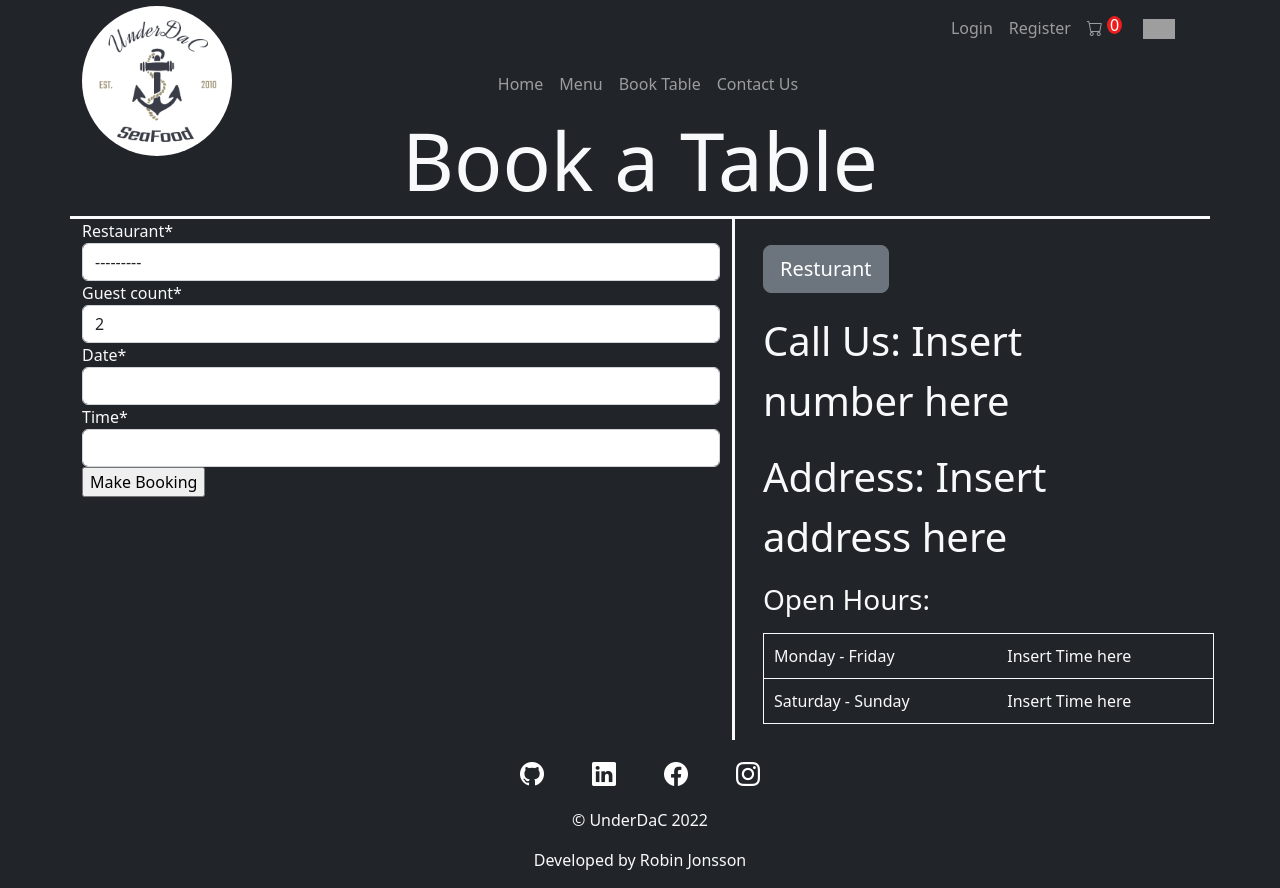
After one commit to RobinGJonsson/UnderDaC, a Django app: page /table_booking/ in a window 1280 px wide. The commit adds this page. Run offline with Django 3.2, Linux system fonts and the light colour scheme; data that the repository does not hold is empty; some libraries are stand-ins or nearby versions; grey boxes are pictures that could not be loaded.

Commit message:
Add abilityy to update booking

```diff
--- a/restaurant/urls.py
+++ b/restaurant/urls.py
@@ -5,10 +5,12 @@ from django.urls import path
 urlpatterns = [
     path('', views.home, name='home'),
     path('menu/', views.menu, name='menu'),
-    path('booking/', views.booking, name='booking'),
+    path('table_booking/', views.table_booking, name='table_booking'),
     path('contact/', views.contact, name='contact'),
     path('cart/', views.cart, name='cart'),
     path('checkout/', views.checkout, name='checkout'),
     path('update_cart/', views.update_cart, name='update_cart'),
     path('process_order/', views.process_order, name='process_order'),
+    path('update_booking/<str:pk>/', views.update_booking, name='update_booking'),
+    path('delete_booking<str:pk>//', views.delete_booking, name='delete_booking'),
 ]
--- a/restaurant/views.py
+++ b/restaurant/views.py
@@ -5,7 +5,6 @@ from .utils import cart_data, check_user_auth
 from .forms import BookingForm, ContactForm
 from .models import Restaurant, Order, OrderItem, MenuItem, DeliveryInfo, Booking
 from django.contrib import messages
-from time import sleep
 
 
 def home(request):
@@ -13,14 +12,15 @@ def home(request):
     cart_info = cart_data(request)
     cart_count = cart_info['cart_count']
 
+    context = {'restaurants': restaurants,
+               'cart_count': cart_count}
+
     customer = check_user_auth(request)
-    customer_booking = Booking.objects.filter(customer=customer).order_by('date')
-    context = {'restaurants': restaurants,
-               'cart_count': cart_count,
-               'customer_booking': customer_booking}
+    customer_bookings = Booking.objects.filter(
+        customer=customer).order_by('date')
 
-    if customer_booking:
-        context['customer_booking'] = customer_booking[0]
+    if customer_bookings:
+        context['customer_bookings'] = customer_bookings
 
     return render(request, 'home.html', context)
 
@@ -36,10 +36,16 @@ def menu(request):
                'categories': categories,
                'cart_count': cart_count}
 
+    customer = check_user_auth(request)
+    customer_bookings = Booking.objects.filter(
+        customer=customer).order_by('date')
+
+    if customer_bookings:
+        context['customer_bookings'] = customer_bookings
     return render(request, 'menu.html', context)
 
 
-def booking(request):
+def table_booking(request):
     cart_info = cart_data(request)
     cart_count = cart_info['cart_count']
     customer = check_user_auth(request)
@@ -58,7 +64,14 @@ def booking(request):
     context = {'form': form,
                'cart_count': cart_count}
 
-    return render(request, 'booking.html', context)
+    customer = check_user_auth(request)
+    customer_bookings = Booking.objects.filter(
+        customer=customer).order_by('date')
+
+    if customer_bookings:
+        context['customer_bookings'] = customer_bookings
+
+    return render(request, 'table_booking.html', context)
 
 
 def contact(request):
@@ -79,6 +92,13 @@ def contact(request):
 
     context = {'cart_count': cart_count,
                'form': form}
+
+    customer = check_user_auth(request)
+    customer_bookings = Booking.objects.filter(
+        customer=customer).order_by('date')
+
+    if customer_bookings:
+        context['customer_bookings'] = customer_bookings
 
     return render(request, 'contact.html', context)
 
@@ -109,7 +129,35 @@ def cart(request):
     context = {'items': items,
                'order': order,
                'cart_count': cart_count}
+
+    customer = check_user_auth(request)
+    customer_bookings = Booking.objects.filter(
+        customer=customer).order_by('date')
+
+    if customer_bookings:
+        context['customer_bookings'] = customer_bookings
     return render(request, 'cart.html', context)
+
+
+def update_booking(request, pk):
+    booking = Booking.objects.get(id=pk)
+    form = BookingForm(instance=booking)
+
+    if request.method == 'POST':
+        form = BookingForm(request.POST, instance=booking)
+        if form.is_valid():
+            form.save()
+            messages.add_message(request, messages.INFO,
+                                 'Your Booking Has Been Updated')
+            return redirect('/table_booking/')
+
+    context = {'form': form}
+    return render(request, 'table_booking.html', context)
+
+
+def delete_booking(request, pk):
+    context = {'form': form}
+    return render(request, 'table_booking.html', context)
 
 
 def update_cart(request):
--- a/static/css/style.css
+++ b/static/css/style.css
@@ -71,6 +71,13 @@ a {
     text-align: center;
 }
 
+
+/*-------------- Booking page */
+
+.customer-booking img {
+    max-width: 200px;
+    float: right;
+}
 
 /*-------------- Cart page */
 
--- a/templates/base.html
+++ b/templates/base.html
@@ -38,11 +38,11 @@
         <div class="collapse navbar-collapse navmenu justify-content-end">
           <ul class="navbar-nav">
 
-            <!--Display only if the user has a booking -->
+            <!--Display the earliest booking of the user if the user has a booking -->
             {% if customer_booking %}
             <div class="nav-item">
-              <a href="#" class="nav-link">Hello {{ user }} don't forget your booking on {{ customer_booking.date }},
-                {{customer_booking.time}}</a>
+              <a href="#" class="nav-link">Hello {{ user }} don't forget your booking on {{ customer_booking.0.date }},
+                {{customer_booking.0.time}}</a>
             </div>
             {% endif %}
 
@@ -99,7 +99,7 @@
               <a href="{% url 'menu' %}" class="nav-link">Menu</a>
             </li>
             <li class="nav-item">
-              <a href="{% url 'booking' %}" class="nav-link">Book Table</a>
+              <a href="{% url 'table_booking' %}" class="nav-link">Book Table</a>
             </li>
             <li class="nav-item">
               <a href="{% url 'contact' %}" class="nav-link">Contact Us</a>
--- a/templates/home.html
+++ b/templates/home.html
@@ -6,7 +6,7 @@
 
 <!--Displays navigation to table booking and menu-->
 <section class="mx-5 position-relative banner banner-1">
-    <a href="{% url 'booking' %}" class="text-decoration-none">
+    <a href="{% url 'table_booking' %}" class="text-decoration-none">
         <div class="booking-header m-sm-5 position-absolute top-0 start-0">
             <h2 class="display-1">Book a table</h2>
         </div>
--- /dev/null
+++ b/templates/table_booking.html
@@ -0,0 +1,80 @@
+{% extends 'base.html' %}
+{% load static %}
+{% load crispy_forms_tags %}
+{% block title %}Table Booking{% endblock %}
+
+{% block content %}
+
+<div class="container">
+    <div class="row">
+        <div class="col-12">
+            <h1 class="display-1 text-center text-light">Book a Table</h1>
+        </div>
+    </div>
+
+    {% if customer_bookings %}
+    <div class="row">
+        <div class="col-md-8">
+            <div class="container">
+                <h2>Your Bookings</h2>
+                {% for booking in customer_bookings %}
+                <div class="card bg-dark text-light">
+                    <div class="card-body customer-booking">
+                        <h5 class="card-title">Restaurant {{ booking.restaurant }}</h5>
+                        <img class="img-fluid card-img" src={{booking.restaurant.image.url}} alt="Image of restaurant">
+                        <!-- Description -->
+                        <p class="card-text text-start lh-lg">
+                            <strong>Date:</strong> {{ booking.date }}
+                            <br>
+                            <strong>Time:</strong> {{ booking.time }}
+                            <br>
+                            <strong>Number of Guests: </strong>{{ booking.guest_count }}
+                            <br>
+                        </p>
+                    </div>
+                    <div class="card-footer">
+                        <a href="{% url 'update_booking' booking.id %}" class="btn btn-info">Update Booking</a>
+                        <a href="{% url 'delete_booking' booking.id %}" class="btn btn-danger float-end">Delete Booking</a>
+                    </div>
+                </div>
+                <br>
+                {% endfor %}
+            </div>
+        </div>
+        {% endif %}
+        <div class="row border-top border-3 border-light">
+            <div class="col-lg-7 border-end border-3 border-light">
+                <form method="POST" action="">
+                    {% csrf_token %}
+                    {{ form|crispy }}
+                    <input type="submit" value="Make Booking">
+                </form>
+            </div>
+            <div class="col-lg-5 fs-1">
+                <div class="dropdown m-3">
+                    <button class="btn btn-lg btn-secondary" data-bs-toggle="dropdown" type="button">Resturant</button>
+                    <ul class="dropdown-menu dropdown-menu-dark">
+                        <li><a href="#" class="dropdown-item">Resturant 1</a>
+                        <li><a href="#" class="dropdown-item">Resturant 2</a>
+                        <li><a href="#" class="dropdown-item">Resturant 3</a>
+
+                    </ul>
+                </div>
+                <div class="m-3">Call Us: <span>Insert number here</span></div>
+                <div class="m-3">Address: <span>Insert address here</span></div>
+                <h3 class="m-3">Open Hours: </h3>
+                <table class="fs-6 w-100 border border-1 border-light m-3">
+                    <tr class="work-days">
+                        <td class="day">Monday - Friday</td>
+                        <td class="time">Insert Time here</td>
+                    </tr>
+                    <tr class="weekends border-top border-1 border-light">
+                        <td class="day">Saturday - Sunday</td>
+                        <td class="time">Insert Time here</td>
+                    </tr>
+                </table>
+            </div>
+        </div>
+    </div>
+
+    {% endblock %}
```
Also changed, not shown: templates/booking.html (deleted, +0 -49 lines).
